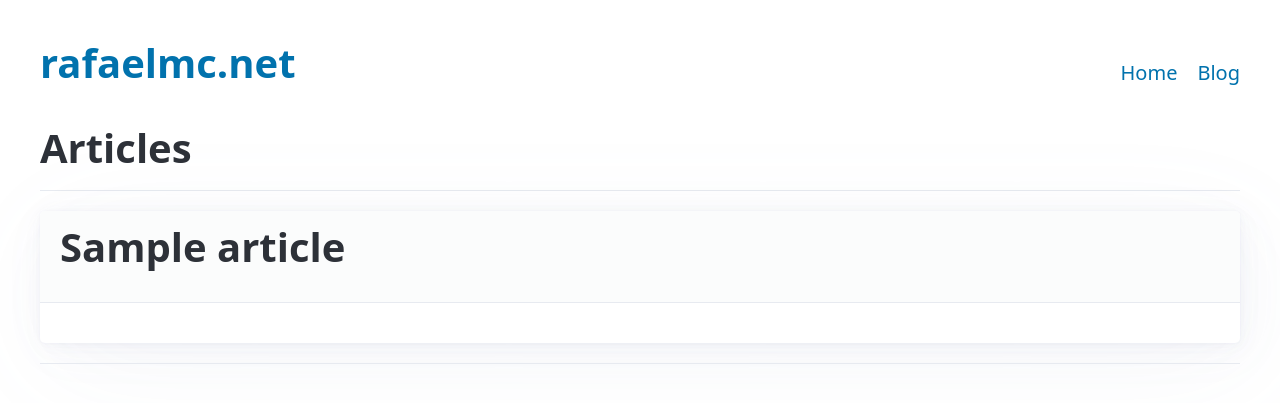
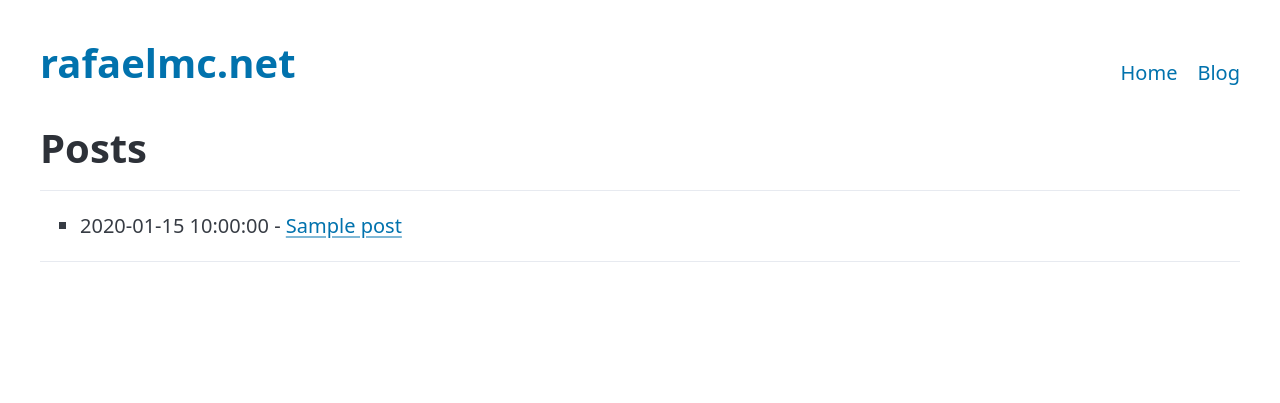
Before and after one commit to rafamoreira/rafaelmc.net, a Flask app: template main/templates/blog/index.html in a window 1280 px wide. Shown: the top 403 px of the page. Run offline with Flask 3, Linux system fonts and the light colour scheme; the template is opened without the code that fills it: most values are stand-ins (such as "Sample title", 1, 10 or a date in 2020).

Commit message:
properly render blog index page

```diff
--- a/main/blog.py
+++ b/main/blog.py
@@ -30,6 +30,6 @@ def get_all_posts_meta():
 
 @bp.route("/")
 def index():
-    articles = [{"id": 1, "title": "a"}, {"id": 1, "title": "a"}]
+    posts = get_all_posts_meta()
 
-    return render_template("blog/index.html", articles=articles)
+    return render_template("blog/index.html", posts=posts)
--- a/main/templates/blog/index.html
+++ b/main/templates/blog/index.html
@@ -1,18 +1,9 @@
 {% extends 'base.html' %}
 {% block header %}
     <h1>
-        {% block title %}Articles{% endblock %}
+        {% block title %}Posts{% endblock %}
     </h1>
 {% endblock %}
 {% block content %}
-    {% for article in articles %}
-        <article class="article">
-            <header>
-                <div>
-                    <h1>{{ article['title'] }}</h1>
-                </div>
-            </header>
-        </article>
-        {% if not loop.last %}<hr>{% endif %}
-    {% endfor %}
+    {% include 'blog/posts.html' %}
 {% endblock %}
--- /dev/null
+++ b/main/templates/blog/posts.html
@@ -0,0 +1,7 @@
+<ul>
+    {% for post in posts %}
+        <li>
+            {{ post.date }} - <a href="{{ post.url }}">{{ post['title'] }}</a>
+        </li>
+    {% endfor %}
+</ul>
```
Also changed, not shown: main/templates/main/index.html (+1 -7 lines).
